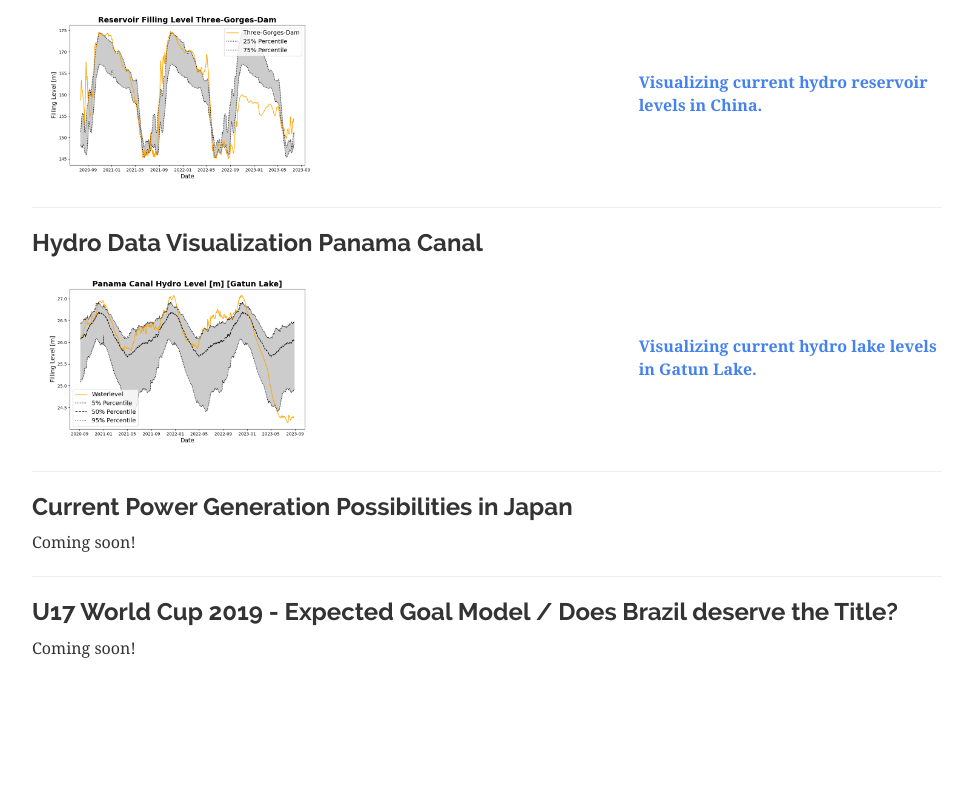
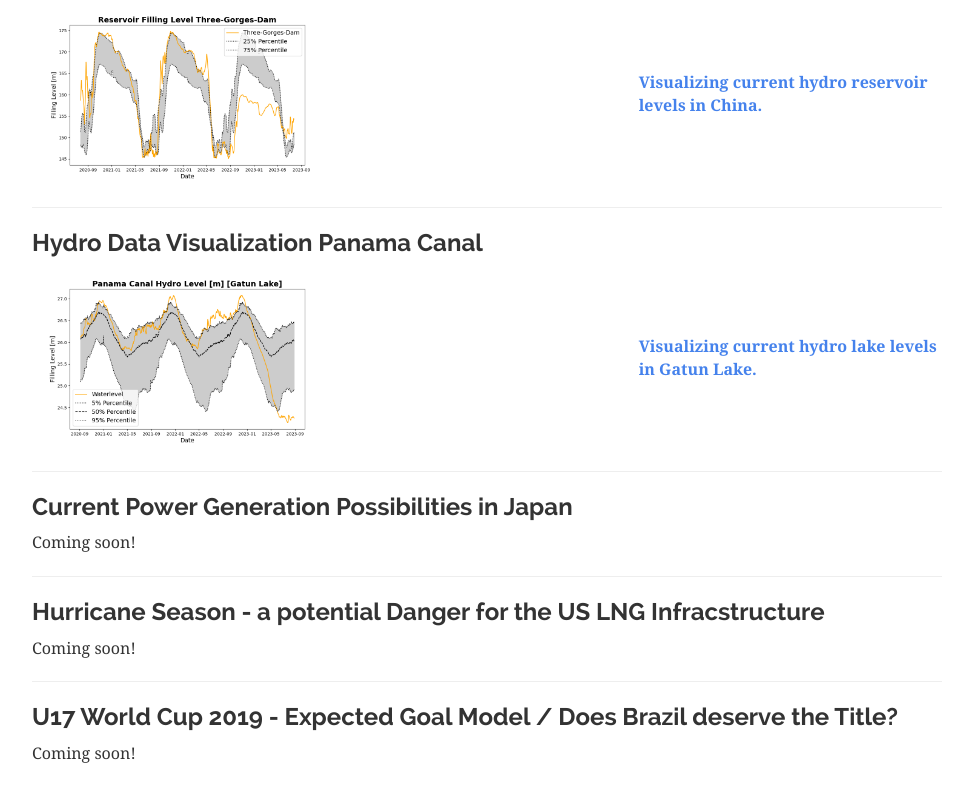
Before and after one commit to fabiangottschlich/fabiangottschlich.github.io, a plain HTML site: page dataviz.html in a window 1280 px wide. Shown: the part 524-1326 px from the top of the page, without its empty margins (153-1120 px from the left). Before the commit the page ends 1223 px from the top, so only its background shows below. Drawn offline with nearby package versions, Linux system fonts and the light colour scheme; some packages are replaced by stand-ins of ours; files whose address does not match are found by name.

Commit message:
preparation for hurricane season analysis for US LNG infrastructure

```diff
--- a/dataviz.html
+++ b/dataviz.html
@@ -369,6 +369,14 @@ Coming soon!
 
 <hr />
 <h3>
+<b>Hurricane Season - a potential Danger for the US LNG Infracstructure</b>
+</h3>
+
+Coming soon!
+
+
+<hr />
+<h3>
 <b> U17 World Cup 2019 - Expected Goal Model / Does Brazil deserve the Title?</b>
 </h3>
 
```
